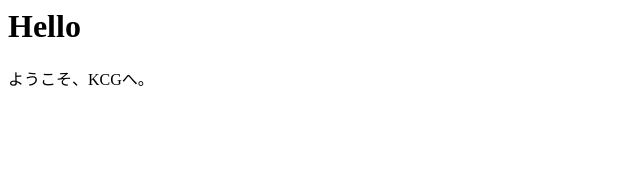
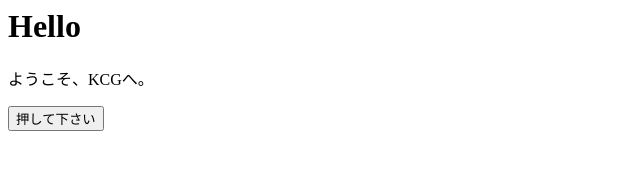
Before and after one commit to wisteria3fb/project06, a plain HTML site: page index.html in a window 1280 px wide. Shown: the whole page, without its empty margins (0-640 px from the left). Drawn offline with Linux system fonts and the light colour scheme.

Commit message:
Add Hello button

```diff
--- a/index.html
+++ b/index.html
@@ -1,6 +1,7 @@
 <html>
 
 <head>
+    <script src="script.js"></script>
 </head>
 
 <body>
@@ -8,6 +9,7 @@
     <p>
         ようこそ、KCGへ。
     </p>
+    <button onclick="showHello()">押して下さい</button>
 </body>
 
 </html>
--- /dev/null
+++ b/script.js
@@ -0,0 +1,3 @@
+function showHello() {
+    alert('Hello');
+}
```
